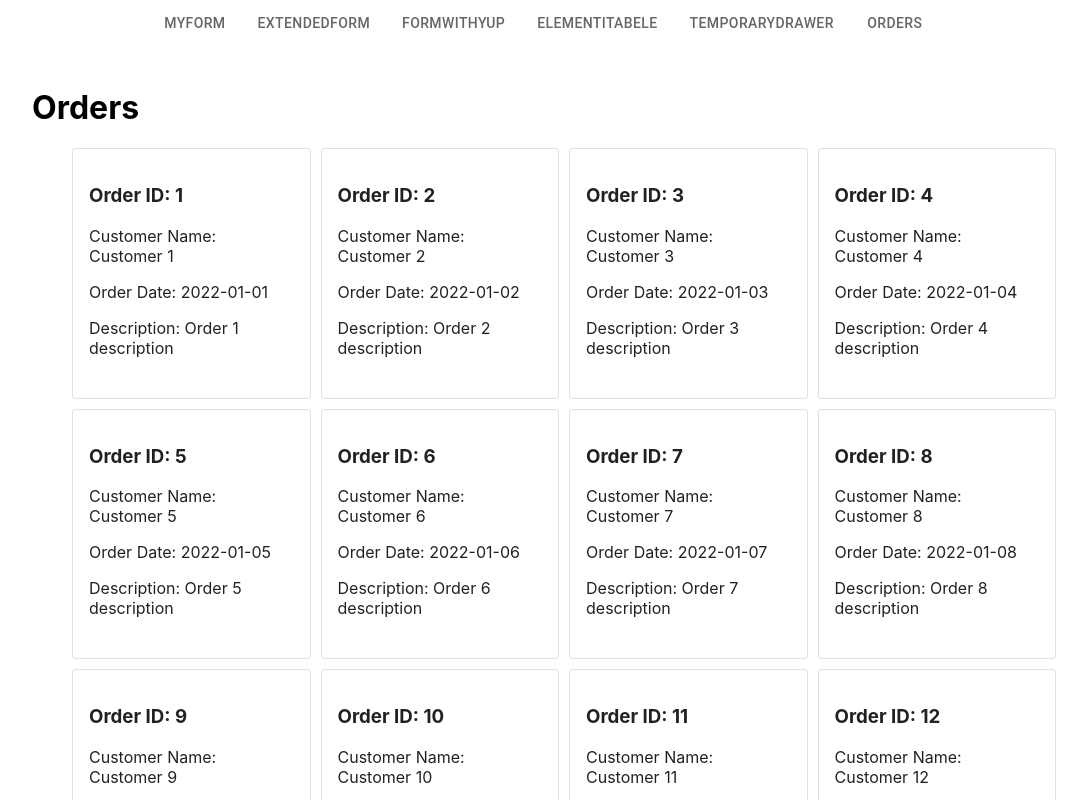
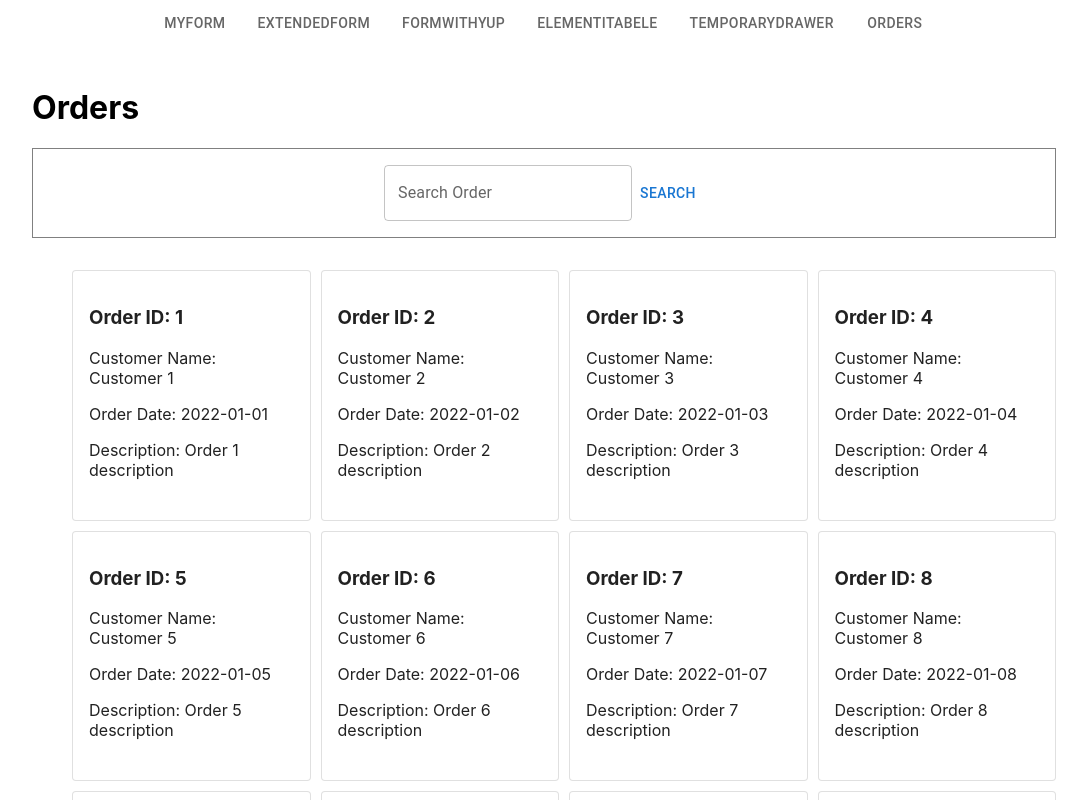
Before and after one commit to sonepone/mui-first-project, a React (Create React App) app: page /orders in a window 1280 px wide. Shown: the top 800 px of the page, without its empty margins (96-1183 px from the left). Built offline with nearby package versions, Linux system fonts and the light colour scheme.

Commit message:
Dodano search polje.

```diff
--- a/src/components/Orders.js
+++ b/src/components/Orders.js
@@ -2,13 +2,36 @@ import React from 'react';
 import OrderDetails from './OrderDetails';
 import Box from '@mui/material/Box';
 import { NavLink } from 'react-router-dom';
+import TextField from '@mui/material/TextField';
+import Button from '@mui/material/Button';
+import { useNavigate } from 'react-router-dom';
 
 function Orders({orders}) {
-
+    const searchFieldRef = React.useRef();
+    const navigate = useNavigate();
 
     return (
       <Box sx={{ width: '80%', margin: 'auto', marginTop: 5 }}>
         <h1>Orders</h1>
+            <Box sx={{ display: 'flex', flexDirection: 'column', alignItems: 'center', border: '1px solid grey', padding: 2, marginBottom: 4 }}>
+                <form style={{display: "flex", flexDirection: "row", alignItems: "center"}} onSubmit={(e) => {
+                    e.preventDefault();
+                    const orderId = searchFieldRef.current.value;
+                    const order = orders.find(order => order.id === parseInt(orderId));
+                    if (order) {
+                        navigate(`/orders/${orderId}`);
+                    }
+                }}>
+                    <TextField
+                        // {...props}
+                        label="Search Order"
+                        variant="outlined"
+                        inputRef={searchFieldRef}
+                    />
+                    <Button type="submit">Search</Button>
+                </form>
+            </Box>
+
             <ul style={{ display: 'grid', gridTemplateColumns: 'repeat(4, 1fr)', gap: '10px' }}>
 
                 {orders.map(order => (
```
